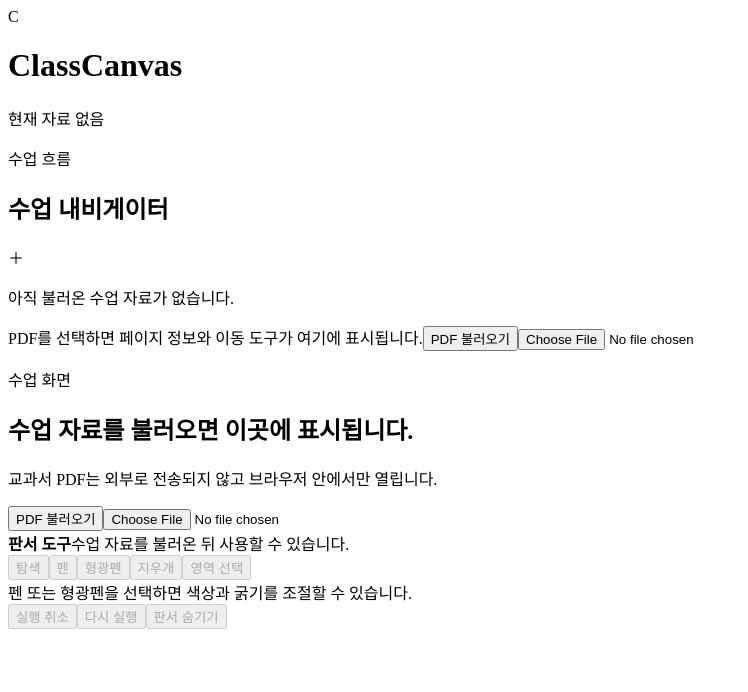
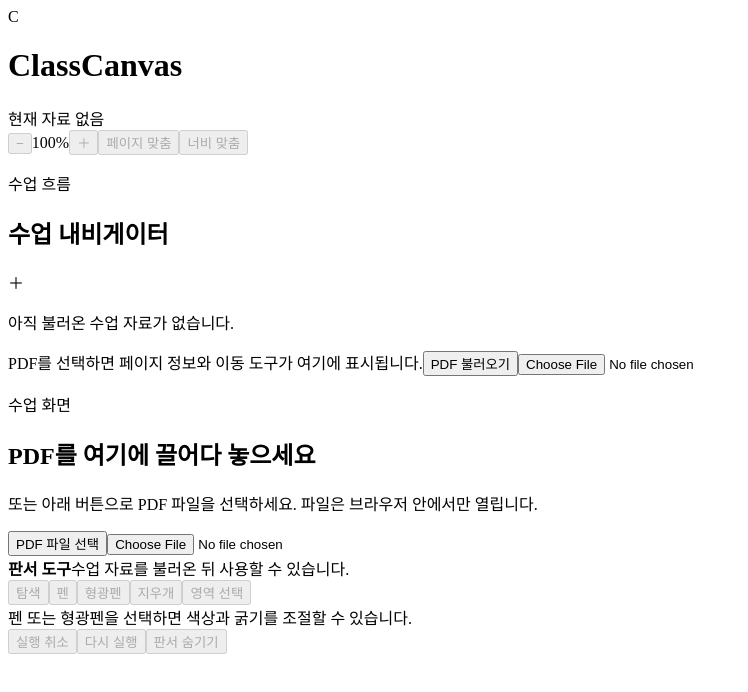
Before and after one commit to park791014-web/classcanvas, a React (Vite) app: page / in a window 1280 px wide. Shown: the top 692 px of the page, without its empty margins (0-748 px from the left). Built offline with nearby package versions, Linux system fonts and the light colour scheme; the HTML template or start-up script is replaced by a standard one.

Commit message:
feat: refine lesson UI and add PDF drag and drop

```diff
--- a/src/App.tsx
+++ b/src/App.tsx
@@ -4,6 +4,7 @@
 import { ToolBar } from './components/layout/ToolBar'
 import { TopBar } from './components/layout/TopBar'
 import { ProblemFocusView } from './components/content/ProblemFocusView'
+import { PdfDropZone } from './components/pdf/PdfDropZone'
 import { useAnnotations } from './hooks/useAnnotations'
 import { useContentBlocks } from './hooks/useContentBlocks'
 import { usePdfDocument, validatePdfFile } from './hooks/usePdfDocument'
@@ -166,8 +167,15 @@
 
   return (
     <div className="app-shell">
-      <TopBar documentState={activeState} status={status} />
-      <main className="lesson-layout" aria-label="수업 작업 영역">
+      <TopBar
+        documentState={activeState}
+        status={status}
+        onZoomOut={() => activeState && changeScale(activeState.scale - SCALE_STEP)}
+        onZoomIn={() => activeState && changeScale(activeState.scale + SCALE_STEP)}
+        onPageFit={() => activeState && changeScale(activeState.scale, 'page-fit')}
+        onWidthFit={() => activeState && changeScale(activeState.scale, 'width-fit')}
+      />
+      <PdfDropZone hasDocument={Boolean(activeState)} onFileSelected={handleFileSelected}>
         <LessonNavigator
           documentState={activeState}
           status={status}
@@ -206,13 +214,6 @@
           error={visibleError}
           onDismissError={() => setSelectionError(null)}
           onFileSelected={handleFileSelected}
-          onPageChange={changePage}
-          onPreviousPage={() => movePage(-1)}
-          onNextPage={() => movePage(1)}
-          onZoomOut={() => activeState && changeScale(activeState.scale - SCALE_STEP)}
-          onZoomIn={() => activeState && changeScale(activeState.scale + SCALE_STEP)}
-          onPageFit={() => activeState && changeScale(activeState.scale, 'page-fit')}
-          onWidthFit={() => activeState && changeScale(activeState.scale, 'width-fit')}
           onScaleChange={changeScale}
           annotationStrokes={pageAnnotations.strokes}
           annotationTool={pageAnnotations.activeTool}
@@ -225,7 +226,7 @@
           onSaveProblem={handleSaveProblem}
           />
         )}
-      </main>
+      </PdfDropZone>
       <ToolBar
         hasDocument={Boolean(activeState)}
         activeTool={activeAnnotations.activeTool}
--- a/src/components/content/ProblemCropCanvas.tsx
+++ b/src/components/content/ProblemCropCanvas.tsx
@@ -7,13 +7,38 @@
   pageNumber: number
   region: SourceRegion
   availableWidth: number
+  availableHeight?: number
   title: string
+  fitMode?: 'width' | 'adaptive'
 }
 
 const MAX_RENDER_SCALE = 4
 const MAX_OUTPUT_SCALE = 2
+const MAX_ADAPTIVE_SCALE = 1.45
+const MAX_TALL_PROBLEM_SCALE = 1.25
+const MIN_READABLE_SCALE = 0.85
 
-export function ProblemCropCanvas({ document, pageNumber, region, availableWidth, title }: ProblemCropCanvasProps) {
+function getAdaptiveScale(sourceWidth: number, sourceHeight: number, availableWidth: number, availableHeight: number) {
+  const widthFitScale = availableWidth / Math.max(1, sourceWidth)
+  const heightFitScale = availableHeight / Math.max(1, sourceHeight)
+  const containedScale = Math.min(widthFitScale, heightFitScale)
+
+  if (containedScale >= 1) {
+    return Math.min(MAX_ADAPTIVE_SCALE, containedScale)
+  }
+
+  return Math.min(MAX_TALL_PROBLEM_SCALE, Math.max(MIN_READABLE_SCALE, widthFitScale))
+}
+
+export function ProblemCropCanvas({
+  document,
+  pageNumber,
+  region,
+  availableWidth,
+  availableHeight = Number.POSITIVE_INFINITY,
+  title,
+  fitMode = 'width',
+}: ProblemCropCanvasProps) {
   const canvasRef = useRef<HTMLCanvasElement>(null)
   const renderTaskRef = useRef<RenderTask | null>(null)
 
@@ -29,7 +54,10 @@
 
         const baseViewport = page.getViewport({ scale: 1 })
         const sourceWidth = baseViewport.width * region.width
-        const requestedScale = availableWidth / Math.max(1, sourceWidth)
+        const sourceHeight = baseViewport.height * region.height
+        const requestedScale = fitMode === 'adaptive'
+          ? getAdaptiveScale(sourceWidth, sourceHeight, availableWidth, availableHeight)
+          : availableWidth / Math.max(1, sourceWidth)
         const scale = Math.min(MAX_RENDER_SCALE, Math.max(0.5, requestedScale))
         const viewport = page.getViewport({ scale })
         const cropX = viewport.width * region.x
@@ -46,6 +74,7 @@
         canvas.height = Math.max(1, Math.ceil(cropHeight * outputScale))
         canvas.style.width = `${cropWidth}px`
         canvas.style.height = `${cropHeight}px`
+        canvas.dataset.renderScale = scale.toFixed(3)
 
         const renderTask = page.render({
           canvas,
@@ -69,12 +98,12 @@
       renderTaskRef.current?.cancel()
       renderTaskRef.current = null
     }
-  }, [availableWidth, document, pageNumber, region])
+  }, [availableHeight, availableWidth, document, fitMode, pageNumber, region])
 
   return (
     <canvas
       ref={canvasRef}
-      className="problem-crop-canvas"
+      className={`problem-crop-canvas${fitMode === 'adaptive' ? ' problem-crop-canvas--adaptive' : ''}`}
       aria-label={`${title} 원본 문제`}
       data-source-page={pageNumber}
       data-region={`${region.x},${region.y},${region.width},${region.height}`}
--- a/src/components/content/ProblemExpandedView.tsx
+++ b/src/components/content/ProblemExpandedView.tsx
@@ -13,6 +13,8 @@
 export function ProblemExpandedView({ loadedPdf, problem, onClose }: ProblemExpandedViewProps) {
   const [contentElement, setContentElement] = useState<HTMLDivElement | null>(null)
   const contentSize = useElementSize(contentElement)
+  const availableWidth = Math.max(1, contentSize.width - 36)
+  const availableHeight = Math.max(1, contentSize.height - 36)
 
   useEffect(() => {
     const handleKeyDown = (event: KeyboardEvent) => {
@@ -37,8 +39,10 @@
             document={loadedPdf.document}
             pageNumber={problem.sourcePage}
             region={problem.sourceRegion}
-            availableWidth={Math.max(1, contentSize.width)}
+            availableWidth={availableWidth}
+            availableHeight={availableHeight}
             title={`${problem.title} 전체 보기`}
+            fitMode="adaptive"
           />
         </div>
       </div>
--- a/src/components/layout/LessonNavigator.tsx
+++ b/src/components/layout/LessonNavigator.tsx
@@ -79,7 +79,7 @@
         </div>
       ) : (
         <>
-          <button type="button" className="problem-open-button" onClick={() => onSelectProblem(problem)}>
+          <button type="button" className="problem-open-button" title={problem.title} onClick={() => onSelectProblem(problem)}>
             <span>{problem.title}</span>
             <small>p.{problem.sourcePage}</small>
           </button>
--- a/src/components/layout/LessonWorkspace.tsx
+++ b/src/components/layout/LessonWorkspace.tsx
@@ -1,7 +1,6 @@
 import { useCallback, useEffect, useState } from 'react'
 import { PdfFileButton } from '../pdf/PdfFileButton'
 import { PdfPageCanvas } from '../pdf/PdfPageCanvas'
-import { PdfViewerControls } from '../pdf/PdfViewerControls'
 import { AnnotationCanvas } from '../annotation/AnnotationCanvas'
 import { RegionSelector } from '../content/RegionSelector'
 import { useElementSize } from '../../hooks/useElementSize'
@@ -16,13 +15,6 @@
   error: string | null
   onDismissError: () => void
   onFileSelected: (file: File) => void
-  onPageChange: (pageNumber: number) => void
-  onPreviousPage: () => void
-  onNextPage: () => void
-  onZoomOut: () => void
-  onZoomIn: () => void
-  onPageFit: () => void
-  onWidthFit: () => void
   onScaleChange: (scale: number, zoomMode?: ZoomMode) => void
   annotationStrokes: AnnotationStroke[]
   annotationTool: AnnotationTool
@@ -44,13 +36,6 @@
   error,
   onDismissError,
   onFileSelected,
-  onPageChange,
-  onPreviousPage,
-  onNextPage,
-  onZoomOut,
-  onZoomIn,
-  onPageFit,
-  onWidthFit,
   onScaleChange,
   annotationStrokes,
   annotationTool,
@@ -117,18 +102,6 @@
       {hasDocument && loadedPdf && documentState ? (
         <div className="pdf-workspace">
           <h2 className="visually-hidden" id="workspace-title">PDF 수업 화면</h2>
-          <PdfViewerControls
-            documentState={documentState}
-            onFileSelected={onFileSelected}
-            onPageChange={onPageChange}
-            onPreviousPage={onPreviousPage}
-            onNextPage={onNextPage}
-            onZoomOut={onZoomOut}
-            onZoomIn={onZoomIn}
-            onPageFit={onPageFit}
-            onWidthFit={onWidthFit}
-          />
-
           {error && (
             <div className="viewer-alert" role="alert">
               <span>{error}</span>
@@ -197,9 +170,9 @@
                 <>
                   <span className="workspace-symbol" aria-hidden="true"><span /><span /><span /></span>
                   <p className="eyebrow">수업 화면</p>
-                  <h2 id="workspace-title">{error ? 'PDF를 열 수 없습니다.' : '수업 자료를 불러오면 이곳에 표시됩니다.'}</h2>
-                  <p>{error ?? '교과서 PDF는 외부로 전송되지 않고 브라우저 안에서만 열립니다.'}</p>
-                  <PdfFileButton label={error ? '다른 PDF 선택' : 'PDF 불러오기'} onFileSelected={onFileSelected} variant="primary" />
+                  <h2 id="workspace-title">{error ? 'PDF를 열 수 없습니다.' : 'PDF를 여기에 끌어다 놓으세요'}</h2>
+                  <p>{error ?? '또는 아래 버튼으로 PDF 파일을 선택하세요. 파일은 브라우저 안에서만 열립니다.'}</p>
+                  <PdfFileButton label={error ? '다른 PDF 선택' : 'PDF 파일 선택'} onFileSelected={onFileSelected} variant="primary" />
                 </>
               )}
             </div>
--- a/src/components/layout/TopBar.tsx
+++ b/src/components/layout/TopBar.tsx
@@ -1,16 +1,17 @@
 import type { DocumentState, PdfLoadStatus } from '../../types/pdf'
+import { PdfViewerControls } from '../pdf/PdfViewerControls'
 
 interface TopBarProps {
   documentState: DocumentState | null
   status: PdfLoadStatus
+  onZoomOut: () => void
+  onZoomIn: () => void
+  onPageFit: () => void
+  onWidthFit: () => void
 }
 
-export function TopBar({ documentState, status }: TopBarProps) {
-  const statusText = status === 'loading'
-    ? 'PDF 불러오는 중'
-    : documentState
-      ? `${documentState.fileName} · p.${documentState.currentPage}`
-      : '현재 자료 없음'
+export function TopBar({ documentState, status, onZoomOut, onZoomIn, onPageFit, onWidthFit }: TopBarProps) {
+  const statusText = status === 'loading' ? 'PDF 불러오는 중' : documentState?.fileName ?? '현재 자료 없음'
 
   return (
     <header className="top-bar">
@@ -20,8 +21,16 @@
       </div>
       <div className="material-status" aria-label="현재 수업 자료 상태" title={statusText}>
         <span className="status-indicator" aria-hidden="true" />
-        <span>{statusText}</span>
+        <span className="material-file-name">{statusText}</span>
+        {documentState && <span className="material-page">· p.{documentState.currentPage}</span>}
       </div>
+      <PdfViewerControls
+        documentState={documentState}
+        onZoomOut={onZoomOut}
+        onZoomIn={onZoomIn}
+        onPageFit={onPageFit}
+        onWidthFit={onWidthFit}
+      />
     </header>
   )
 }
--- /dev/null
+++ b/src/components/pdf/PdfDropZone.tsx
@@ -0,0 +1,83 @@
+import { useRef, useState, type DragEvent, type ReactNode } from 'react'
+import { validatePdfFile } from '../../hooks/usePdfDocument'
+
+interface PdfDropZoneProps {
+  children: ReactNode
+  hasDocument: boolean
+  onFileSelected: (file: File) => void
+}
+
+function containsFiles(event: DragEvent<HTMLElement>) {
+  return Array.from(event.dataTransfer.types).includes('Files')
+}
+
+export function PdfDropZone({ children, hasDocument, onFileSelected }: PdfDropZoneProps) {
+  const dragDepthRef = useRef(0)
+  const [isDraggingFile, setIsDraggingFile] = useState(false)
+  const [dropError, setDropError] = useState<string | null>(null)
+
+  const handleDragEnter = (event: DragEvent<HTMLElement>) => {
+    if (!containsFiles(event)) return
+    event.preventDefault()
+    dragDepthRef.current += 1
+    setIsDraggingFile(true)
+  }
+
+  const handleDragOver = (event: DragEvent<HTMLElement>) => {
+    if (!containsFiles(event)) return
+    event.preventDefault()
+    event.dataTransfer.dropEffect = 'copy'
+    if (dragDepthRef.current === 0) dragDepthRef.current = 1
+    setIsDraggingFile(true)
+  }
+
+  const handleDragLeave = (event: DragEvent<HTMLElement>) => {
+    if (dragDepthRef.current === 0) return
+    event.preventDefault()
+    dragDepthRef.current = Math.max(0, dragDepthRef.current - 1)
+    if (dragDepthRef.current === 0) setIsDraggingFile(false)
+  }
+
+  const handleDrop = (event: DragEvent<HTMLElement>) => {
+    event.preventDefault()
+    dragDepthRef.current = 0
+    setIsDraggingFile(false)
+
+    const file = event.dataTransfer.files[0]
+    if (!file) return
+
+    const validationError = validatePdfFile(file)
+    if (validationError) {
+      setDropError('PDF 파일만 열 수 있습니다.')
+      return
+    }
+
+    setDropError(null)
+    onFileSelected(file)
+  }
+
+  return (
+    <main
+      className={`lesson-layout pdf-drop-zone${isDraggingFile ? ' is-dragging-file' : ''}`}
+      aria-label="수업 작업 영역"
+      onDragEnter={handleDragEnter}
+      onDragOver={handleDragOver}
+      onDragLeave={handleDragLeave}
+      onDrop={handleDrop}
+    >
+      {children}
+      {isDraggingFile && (
+        <div className="pdf-drop-overlay" aria-hidden="true">
+          <strong>PDF를 여기에 놓으세요</strong>
+          <span>{hasDocument ? '놓으면 현재 PDF를 새 파일로 교체합니다.' : '파일은 브라우저 안에서만 열립니다.'}</span>
+        </div>
+      )}
+      {dropError && (
+        <div className="pdf-drop-error" role="alert">
+          <span>{dropError}</span>
+          <button type="button" onClick={() => setDropError(null)} aria-label="드롭 오류 메시지 닫기">닫기</button>
+        </div>
+      )}
+    </main>
+  )
+}
--- a/src/components/pdf/PdfViewerControls.tsx
+++ b/src/components/pdf/PdfViewerControls.tsx
@@ -1,13 +1,7 @@
 import type { DocumentState } from '../../types/pdf'
-import { PageNumberInput } from './PageNumberInput'
-import { PdfFileButton } from './PdfFileButton'
 
 interface PdfViewerControlsProps {
-  documentState: DocumentState
-  onFileSelected: (file: File) => void
-  onPageChange: (pageNumber: number) => void
-  onPreviousPage: () => void
-  onNextPage: () => void
+  documentState: DocumentState | null
   onZoomOut: () => void
   onZoomIn: () => void
   onPageFit: () => void
@@ -16,43 +10,25 @@
 
 export function PdfViewerControls({
   documentState,
-  onFileSelected,
-  onPageChange,
-  onPreviousPage,
-  onNextPage,
   onZoomOut,
   onZoomIn,
   onPageFit,
   onWidthFit,
 }: PdfViewerControlsProps) {
-  const { currentPage, totalPages, scale, zoomMode } = documentState
+  const scale = documentState?.scale ?? 1
+  const zoomMode = documentState?.zoomMode
+  const isDisabled = !documentState
 
   return (
-    <div className="pdf-viewer-controls" aria-label="PDF 보기 도구">
-      <PdfFileButton label="다른 PDF 열기" onFileSelected={onFileSelected} />
-
-      <div className="page-controls" aria-label="페이지 이동">
-        <button type="button" onClick={onPreviousPage} disabled={currentPage === 1} aria-label="이전 페이지">
-          ‹ <span>이전</span>
-        </button>
-        <PageNumberInput
-          currentPage={currentPage}
-          totalPages={totalPages}
-          onPageChange={onPageChange}
-        />
-        <button type="button" onClick={onNextPage} disabled={currentPage === totalPages} aria-label="다음 페이지">
-          <span>다음</span> ›
-        </button>
-      </div>
-
-      <div className="zoom-controls" aria-label="확대 및 축소">
-        <button type="button" onClick={onZoomOut} disabled={scale <= 0.5} aria-label="축소">−</button>
+    <div className="topbar-zoom-controls" aria-label="확대 및 맞춤">
+        <button type="button" onClick={onZoomOut} disabled={isDisabled || scale <= 0.5} aria-label="축소">−</button>
         <output aria-label="현재 확대 비율">{Math.round(scale * 100)}%</output>
-        <button type="button" onClick={onZoomIn} disabled={scale >= 2.5} aria-label="확대">＋</button>
+        <button type="button" onClick={onZoomIn} disabled={isDisabled || scale >= 2.5} aria-label="확대">＋</button>
         <button
           className={`fit-mode-button${zoomMode === 'page-fit' ? ' is-active' : ''}`}
           type="button"
           onClick={onPageFit}
+          disabled={isDisabled}
           aria-pressed={zoomMode === 'page-fit'}
         >
           페이지 맞춤
@@ -61,11 +37,11 @@
           className={`fit-mode-button${zoomMode === 'width-fit' ? ' is-active' : ''}`}
           type="button"
           onClick={onWidthFit}
+          disabled={isDisabled}
           aria-pressed={zoomMode === 'width-fit'}
         >
           너비 맞춤
         </button>
-      </div>
     </div>
   )
 }
--- a/src/styles/global.css
+++ b/src/styles/global.css
@@ -29,10 +29,11 @@
 
 .top-bar {
   z-index: 10;
-  display: flex;
+  display: grid;
+  grid-template-columns: auto minmax(0, 1fr) auto;
   align-items: center;
-  justify-content: space-between;
   padding: 0 28px;
+  gap: 24px;
   color: #fff;
   background: #14213a;
   border-bottom: 1px solid #26344f;
@@ -57,9 +58,9 @@
 }
 
 .brand-block h1 { margin: 0; font-size: 23px; line-height: 1.2; letter-spacing: -.025em; }
-.material-status { gap: 10px; color: #d8e0ed; font-size: 16px; font-weight: 600; }
-.material-status { min-width: 0; max-width: min(52vw, 760px); }
-.material-status > span:last-child { overflow: hidden; white-space: nowrap; text-overflow: ellipsis; }
+.material-status { min-width: 0; gap: 8px; color: #d8e0ed; font-size: 16px; font-weight: 600; }
+.material-file-name { min-width: 0; overflow: hidden; white-space: nowrap; text-overflow: ellipsis; }
+.material-page { flex: none; white-space: nowrap; }
 .status-indicator {
   width: 9px;
   height: 9px;
@@ -69,12 +70,52 @@
 }
 
 .lesson-layout {
+  position: relative;
   display: grid;
-  grid-template-columns: clamp(250px, 18vw, 310px) minmax(0, 1fr);
+  grid-template-columns: clamp(184px, 13.1vw, 232px) minmax(0, 1fr);
   min-height: 0;
   padding: 16px;
   gap: 16px;
 }
+
+.pdf-drop-overlay {
+  z-index: 40;
+  position: absolute;
+  inset: 16px;
+  display: grid;
+  align-content: center;
+  justify-items: center;
+  padding: 32px;
+  color: #163b78;
+  text-align: center;
+  pointer-events: none;
+  background: rgb(244 248 255 / 94%);
+  border: 3px dashed #4f7fd7;
+  box-shadow: 0 10px 30px rgb(29 59 108 / 14%);
+}
+
+.pdf-drop-overlay strong { font-size: clamp(26px, 2.2vw, 38px); letter-spacing: -.03em; }
+.pdf-drop-overlay span { margin-top: 12px; color: #53657e; font-size: 16px; font-weight: 700; }
+.pdf-drop-error {
+  z-index: 41;
+  position: absolute;
+  top: 28px;
+  left: 50%;
+  display: flex;
+  min-width: min(420px, calc(100% - 56px));
+  align-items: center;
+  justify-content: space-between;
+  padding: 12px 12px 12px 16px;
+  gap: 18px;
+  color: #8a2c20;
+  font-size: 14px;
+  font-weight: 800;
+  transform: translateX(-50%);
+  background: #fff4f2;
+  border: 1px solid #e9aaa2;
+  box-shadow: 0 8px 24px rgb(63 38 35 / 14%);
+}
+.pdf-drop-error button { min-height: 34px; padding: 5px 10px; }
 
 .lesson-navigator, .lesson-workspace {
   min-width: 0;
@@ -84,7 +125,7 @@
 }
 
 .lesson-navigator { display: flex; flex-direction: column; overflow: hidden; }
-.panel-heading { padding: 24px 24px 20px; border-bottom: 1px solid #e3e7ee; }
+.panel-heading { padding: 20px 17px 17px; border-bottom: 1px solid #e3e7ee; }
 .eyebrow {
   margin: 0 0 6px;
   color: #2563eb;
@@ -248,14 +289,28 @@
 
 @media (max-width: 1500px) {
   .app-shell { grid-template-rows: 66px minmax(0, 1fr) 80px; }
-  .lesson-layout { grid-template-columns: 250px minmax(0, 1fr); padding: 12px; gap: 12px; }
-  .panel-heading { padding: 20px; }
+  .top-bar { padding-inline: 18px; gap: 16px; }
+  .lesson-layout { grid-template-columns: clamp(184px, 13.1vw, 232px) minmax(0, 1fr); padding: 12px; gap: 12px; }
+  .pdf-drop-overlay { inset: 12px; }
+  .panel-heading { padding: 17px 14px 15px; }
   .future-groups { padding: 14px 16px; }
   .workspace-ui-layer { padding: 32px; }
   .tool-bar { padding-inline: 16px; gap: 12px; }
   .toolbar-label > div > span { display: none; }
   .drawing-style-controls { min-width: 220px; padding-inline: 8px; gap: 7px; }
   .tool-button-group button, .width-controls button, .history-controls button { padding-inline: 8px; }
+}
+
+@media (max-width: 1320px) {
+  .top-bar { grid-template-columns: auto minmax(120px, 1fr) auto; padding-inline: 14px; gap: 12px; }
+  .brand-block { gap: 9px; }
+  .brand-mark { width: 32px; height: 32px; }
+  .brand-block h1 { font-size: 20px; }
+  .material-status { font-size: 14px; }
+  .topbar-zoom-controls { gap: 4px; }
+  .topbar-zoom-controls button { min-width: 34px; padding-inline: 5px; }
+  .topbar-zoom-controls .fit-mode-button { min-width: 76px; }
+  .topbar-zoom-controls output { min-width: 46px; }
 }
 
 @media (max-height: 820px) {
@@ -314,7 +369,7 @@
   min-height: 0;
 }
 
-.document-summary, .navigator-page-control { padding: 22px 20px; }
+.document-summary, .navigator-page-control { padding: 18px 14px; }
 .document-summary { border-bottom: 1px solid #e3e7ee; }
 .navigator-section-label {
   margin: 0 0 10px;
@@ -354,9 +409,9 @@
 .page-total { min-width: 24px; color: #68758a; font-size: 15px; font-weight: 700; }
 .page-number-form--compact { justify-content: flex-start; gap: 7px; }
 .page-number-form--compact input { width: 58px; }
-.navigator-step-buttons { display: grid; grid-template-columns: 1fr 1fr; margin-top: 12px; gap: 8px; }
+.navigator-step-buttons { display: grid; grid-template-columns: 1fr 1fr; margin-top: 10px; gap: 6px; }
 .navigator-step-buttons button { min-height: 40px; font-weight: 700; }
-.navigator-file-action { padding: 18px 20px; background: #f7f9fb; border-top: 1px solid #e3e7ee; }
+.navigator-file-action { padding: 14px; background: #f7f9fb; border-top: 1px solid #e3e7ee; }
 .navigator-file-action .file-button { width: 100%; }
 .navigator-file-action p { margin: 10px 0 0; color: #68758a; font-size: 12px; line-height: 1.5; }
 .navigator-empty-state .file-button { margin-top: 20px; }
@@ -364,7 +419,7 @@
 .navigator-content-blocks {
   flex: 1;
   min-height: 0;
-  padding: 16px 14px;
+  padding: 13px 9px;
   overflow-y: auto;
   background: #fbfcfd;
   border-top: 1px solid #e3e7ee;
@@ -422,7 +477,7 @@
 .problem-open-button span { overflow: hidden; font-weight: 750; white-space: nowrap; text-overflow: ellipsis; }
 .problem-open-button small { flex: none; color: #6f7b8e; font-size: 11px; }
 .problem-item-actions { display: flex; align-items: center; padding-right: 5px; gap: 3px; }
-.problem-item-actions button { min-width: 38px; min-height: 34px; padding: 4px; font-size: 11px; }
+.problem-item-actions button { min-width: 34px; min-height: 36px; padding: 4px; font-size: 11px; }
 .problem-rename-form, .problem-delete-confirm { grid-column: 1 / -1; padding: 8px; }
 .problem-rename-form { display: grid; grid-template-columns: 1fr auto auto; gap: 5px; }
 .problem-rename-form input { min-width: 0; height: 36px; padding: 5px 7px; border: 1px solid #aeb9c9; }
@@ -434,38 +489,25 @@
 
 .pdf-workspace {
   display: grid;
-  grid-template-rows: auto minmax(0, 1fr);
+  grid-template-rows: minmax(0, 1fr);
   width: 100%;
   height: 100%;
   min-width: 0;
   min-height: 0;
 }
 
-.pdf-viewer-controls {
-  z-index: 8;
-  display: grid;
-  grid-template-columns: minmax(118px, auto) minmax(350px, 1fr) minmax(300px, auto);
-  align-items: center;
-  min-width: 0;
-  min-height: 60px;
-  padding: 9px 14px;
-  gap: 16px;
-  background: #fff;
-  border-bottom: 1px solid #d7dee8;
-}
-
-.page-controls, .zoom-controls { display: flex; align-items: center; justify-content: center; gap: 7px; }
-.page-controls > button { min-width: 74px; height: 40px; padding: 6px 10px; font-weight: 750; }
-.zoom-controls { justify-content: flex-end; }
-.zoom-controls button { min-width: 40px; height: 40px; padding: 6px 10px; font-size: 15px; font-weight: 750; }
-.zoom-controls .fit-mode-button { min-width: 92px; }
-.zoom-controls button.is-active { color: #1d4ed8; background: #eef4ff; border-color: #7aa2f7; }
-.zoom-controls output { min-width: 58px; font-size: 14px; font-weight: 800; text-align: center; }
+.topbar-zoom-controls { display: flex; flex: none; align-items: center; gap: 6px; }
+.topbar-zoom-controls button { min-width: 36px; height: 36px; padding: 5px 9px; color: #e5ebf4; font-size: 14px; font-weight: 750; background: #1d2c48; border-color: #43516b; }
+.topbar-zoom-controls button:hover:not(:disabled) { color: #fff; background: #263956; border-color: #70809b; }
+.topbar-zoom-controls .fit-mode-button { min-width: 86px; }
+.topbar-zoom-controls button.is-active { color: #fff; background: #2559bd; border-color: #75a0f2; }
+.topbar-zoom-controls button:disabled { color: #8390a4; background: #1a2740; border-color: #344159; }
+.topbar-zoom-controls output { min-width: 52px; color: #fff; font-size: 13px; font-weight: 800; text-align: center; }
 
 .viewer-alert {
   z-index: 12;
   position: absolute;
-  top: 69px;
+  top: 16px;
   right: 16px;
   left: 16px;
   display: flex;
@@ -652,6 +694,7 @@
 }
 
 .problem-crop-canvas { display: block; max-width: 100%; margin-inline: auto; background: #fff; }
+.problem-crop-canvas--adaptive { max-width: none; }
 .problem-solution-scroll { min-width: 0; min-height: 0; padding-bottom: 16px; overflow: auto; scrollbar-color: #a9b4c4 #e8edf3; }
 .problem-solution-section { margin-bottom: 16px; }
 .solution-space-heading p { margin: 0 0 4px; color: #2563eb; font-size: 12px; font-weight: 800; }
@@ -768,11 +811,8 @@
 @media (prefers-reduced-motion: reduce) { .loading-spinner { animation: none; border-top-color: #2563eb; } }
 
 @media (max-width: 1500px) {
-  .pdf-viewer-controls { grid-template-columns: auto minmax(320px, 1fr) minmax(276px, auto); min-height: 56px; padding: 7px 10px; gap: 10px; }
-  .pdf-viewer-controls > .file-button { padding-inline: 10px; }
-  .page-controls > button { min-width: 42px; }
-  .page-controls > button span { display: none; }
-  .zoom-controls .fit-mode-button { min-width: 86px; }
+  .topbar-zoom-controls button { height: 34px; padding-inline: 7px; }
+  .topbar-zoom-controls .fit-mode-button { min-width: 80px; }
   .pdf-scroll-viewport { padding: 16px; }
   .document-summary, .navigator-page-control { padding: 18px 16px; }
   .navigator-file-action { padding: 15px 16px; }
```
